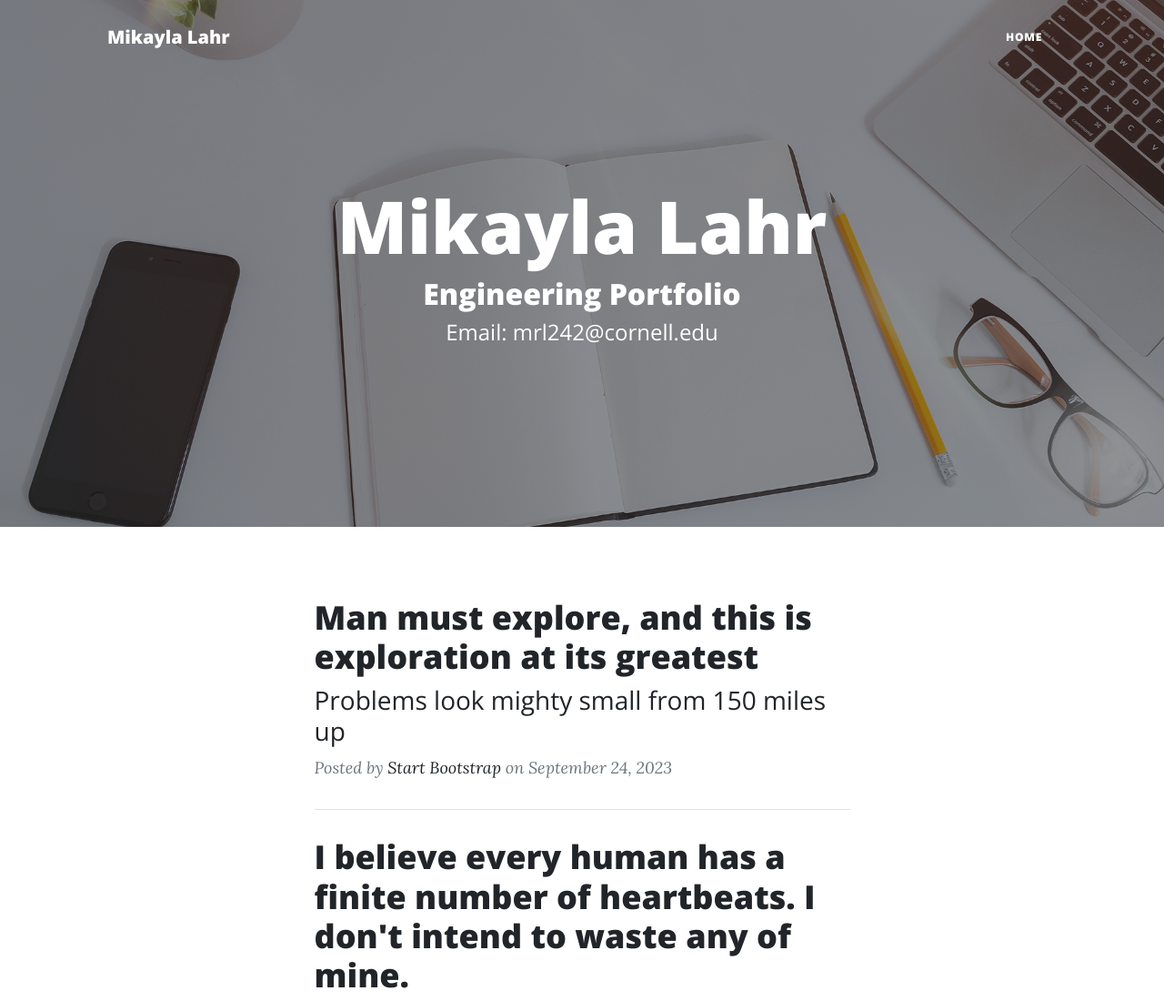
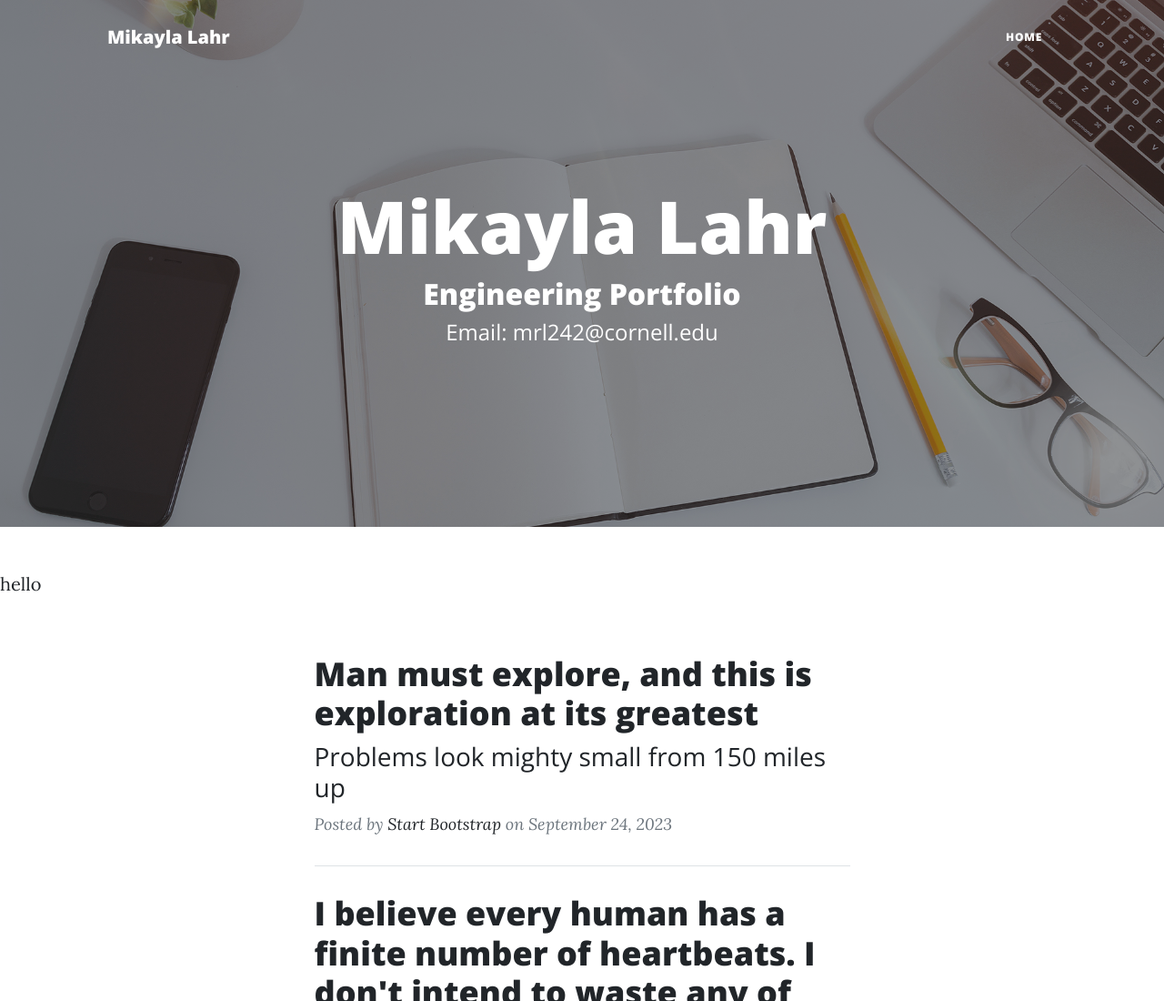
Before and after one commit to MikaylaLahr/ResumePortfolio, a plain HTML site: page startbootstrap-clean-blog-gh-pages/index.html in a window 1280 px wide. Shown: the top 1100 px of the page at 91% size. Drawn offline with nearby package versions, Linux system fonts and the light colour scheme.

Commit message:
Update index.html

```diff
--- a/startbootstrap-clean-blog-gh-pages/index.html
+++ b/startbootstrap-clean-blog-gh-pages/index.html
@@ -48,6 +48,8 @@
                 </div>
             </div>
         </header>
+        <!-- About Me-->
+        <p>hello</p>
         <!-- Main Content-->
         <div class="container px-4 px-lg-5">
             <div class="row gx-4 gx-lg-5 justify-content-center">
```
